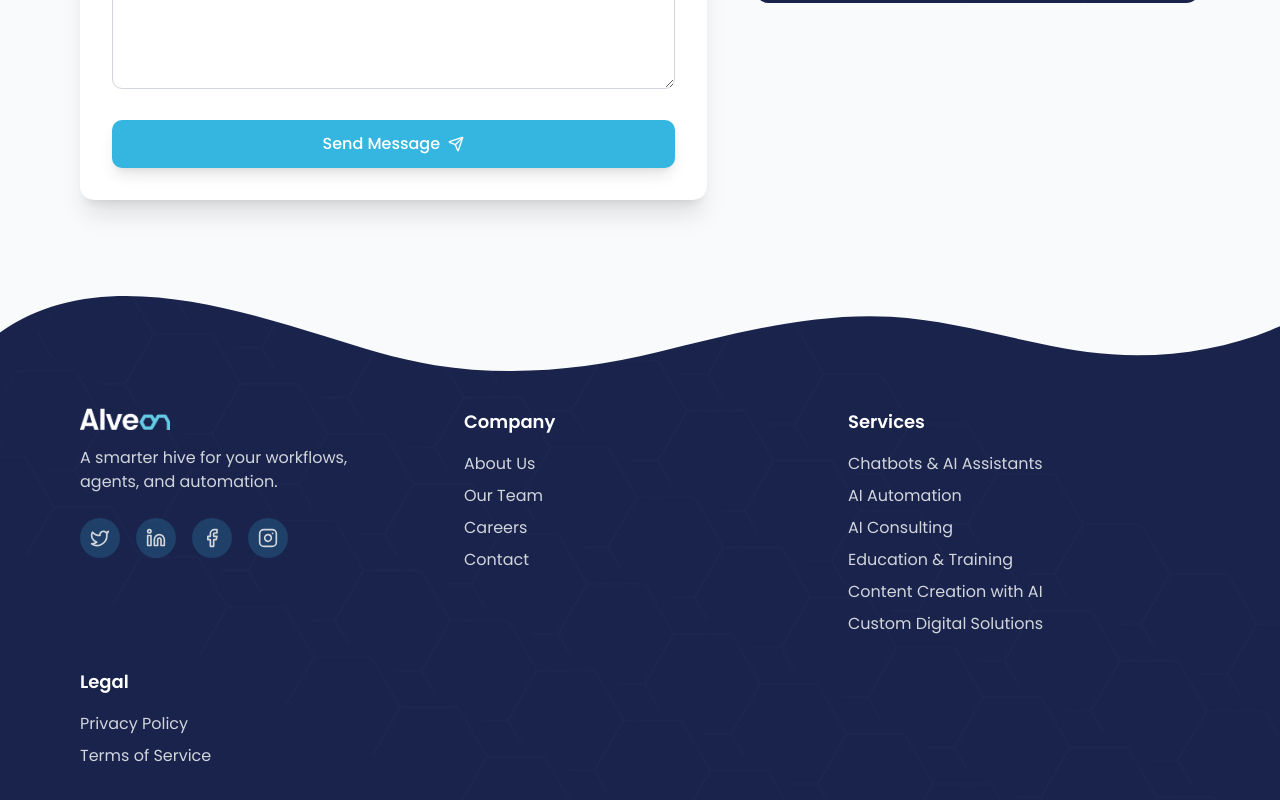
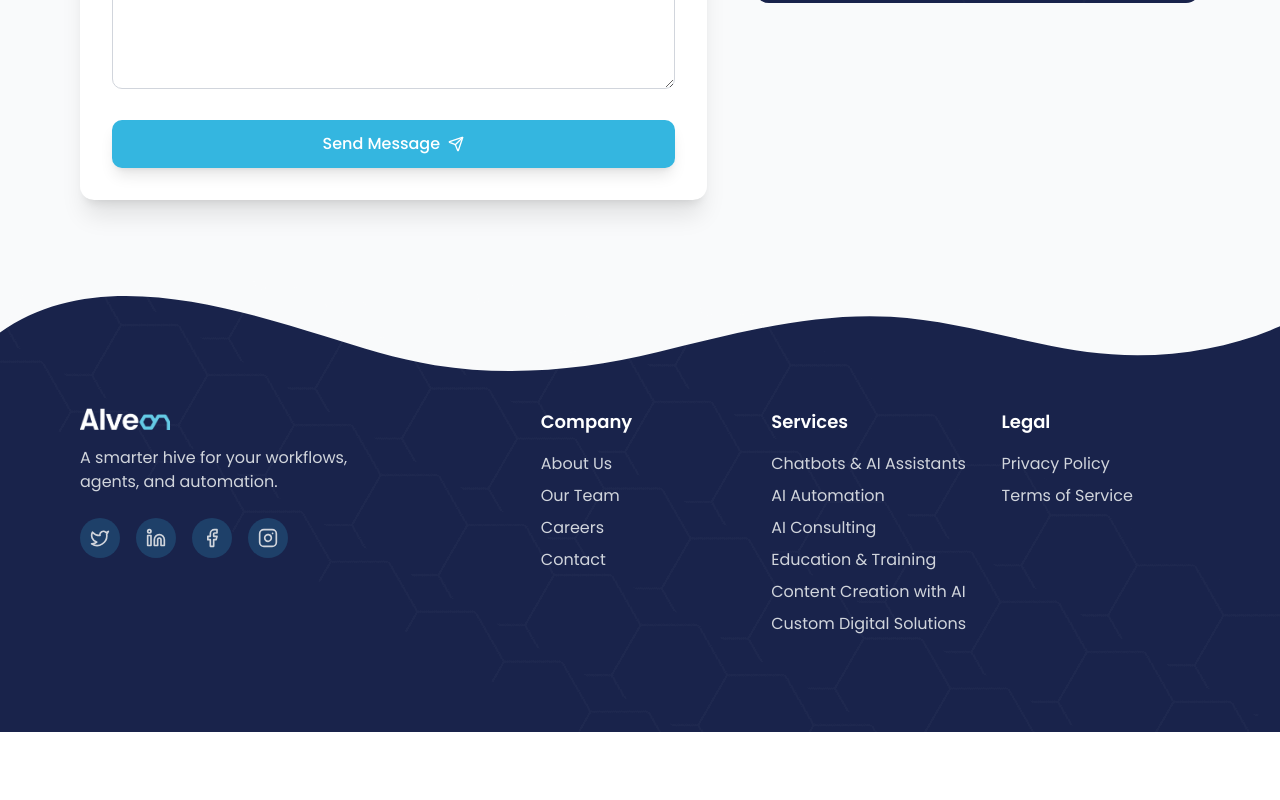
Before and after one commit to filipstev/alveon-website, a Next.js app: page / in a window 1280 px wide. Shown: the part 4121-4921 px from the top of the page. After the commit the page ends 4853 px from the top, so only its background shows below. Built offline with nearby package versions, Linux system fonts and the light colour scheme; no server answers.

Commit message:
fix footer

```diff
--- a/components/Footer.tsx
+++ b/components/Footer.tsx
@@ -20,12 +20,21 @@ const Footer: React.FC = () => {
     {
       title: "Services",
       links: [
-        { label: "Chatbots & AI Assistants", href: "#services" },
-        { label: "AI Automation", href: "#services" },
-        { label: "AI Consulting", href: "#services" },
-        { label: "Education & Training", href: "#services" },
-        { label: "Content Creation with AI", href: "#services" },
-        { label: "Custom Digital Solutions", href: "#services" },
+        {
+          label: "Chatbots & AI Assistants",
+          href: "/services/chatbots-ai-assistants",
+        },
+        { label: "AI Automation", href: "/services/ai-automation" },
+        { label: "AI Consulting", href: "/services/ai-consulting" },
+        { label: "Education & Training", href: "/services/education-training" },
+        {
+          label: "Content Creation with AI",
+          href: "/services/content-creation-ai",
+        },
+        {
+          label: "Custom Digital Solutions",
+          href: "/services/custom-digital-solutions",
+        },
       ],
     },
     {
@@ -47,11 +56,11 @@ const Footer: React.FC = () => {
   return (
     <footer className="bg-primary text-white py-12 relative">
       <WavePattern flipped />
-      <div className="opacity-5">
+      <div className="opacity-8">
         <HexagonPattern />
       </div>
       <div className="container-standard relative z-10">
-        <div className="grid grid-cols-1 md:grid-cols-2 lg:grid-cols-6 gap-8 mb-12 pt-20">
+        <div className="grid grid-cols-1 md:grid-cols-2 lg:grid-cols-5 gap-8 mb-12 pt-20">
           {/* Logo and Company Info */}
           <div className="lg:col-span-2">
             <Image
@@ -79,7 +88,7 @@ const Footer: React.FC = () => {
           </div>
           {/* Links */}
           {footerLinks.map((section) => (
-            <div key={section.title} className="lg:col-span-2">
+            <div key={section.title}>
               <h3 className="text-lg font-semibold mb-4">{section.title}</h3>
               <ul className="space-y-2">
                 {section.links.map((link) => (
```
